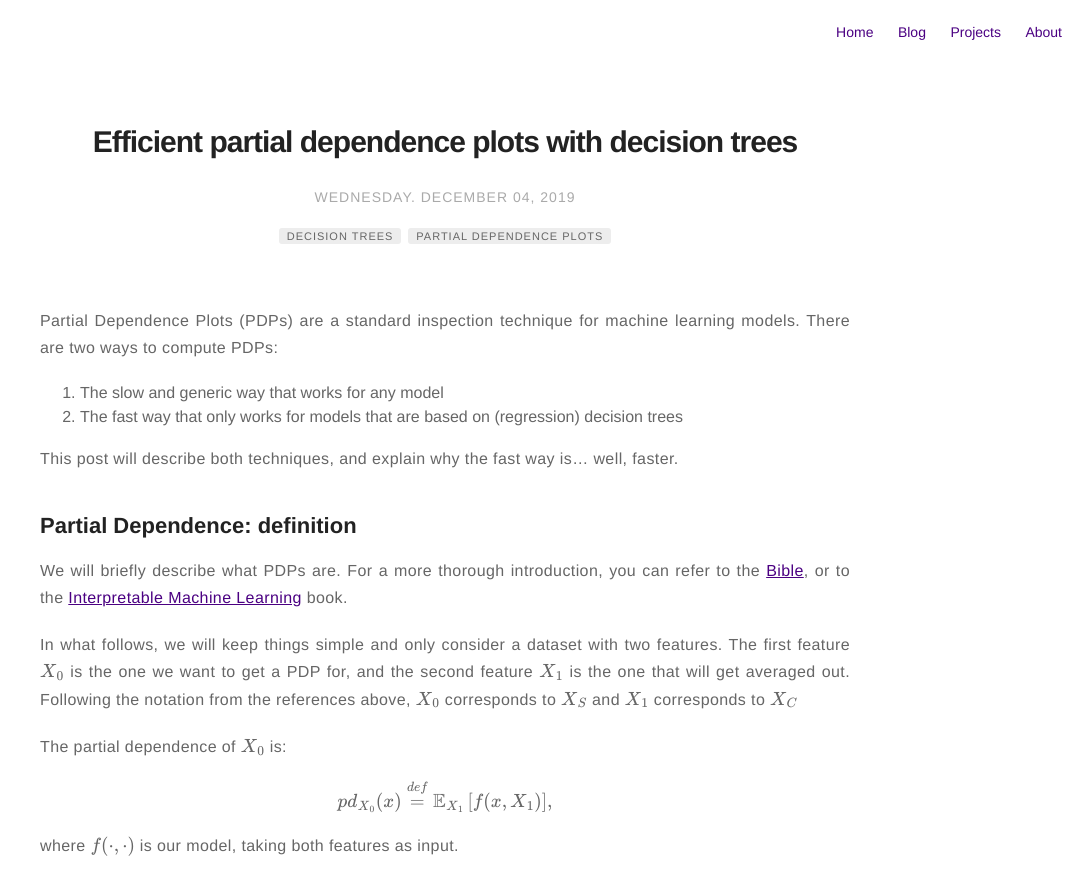
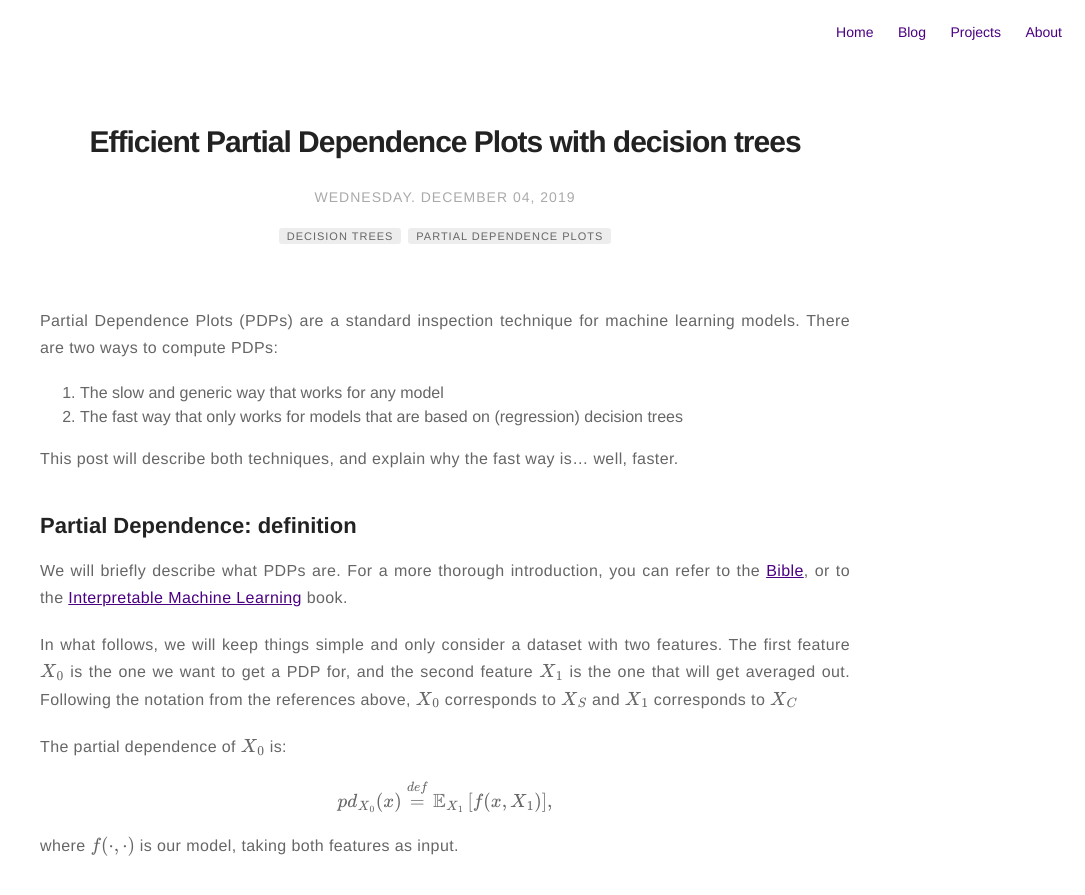
Before and after one commit to NicolasHug/nicolashug.github.io, a Jekyll site: the page built from _posts/2019-12-04-pdps.md, in a window 1280 px wide and 900 px high. Shown: the top 895 px of the window, without its empty margins (195-1280 px from the left). Built offline with Jekyll 4.4.1, drawn with Linux system fonts in a browser that asks for light colours; formulas are drawn with MathJax 3; comment, search, counter and statistics services are not loaded.

Commit message:
Upper case

```diff
--- a/_posts/2019-12-04-pdps.md
+++ b/_posts/2019-12-04-pdps.md
@@ -1,10 +1,10 @@
 ---
 layout: post
-title: Efficient partial dependence plots with decision trees
-description: Efficient partial dependence plots with decision trees
+title: Efficient Partial Dependence Plots with decision trees
+description: Efficient Partial Dependence Plots with decision trees
 tag:
-- Decision trees
-- partial dependence plots
+- Decision Trees
+- Partial Dependence Plots
 category: blog
 author: nico
 ---
```
